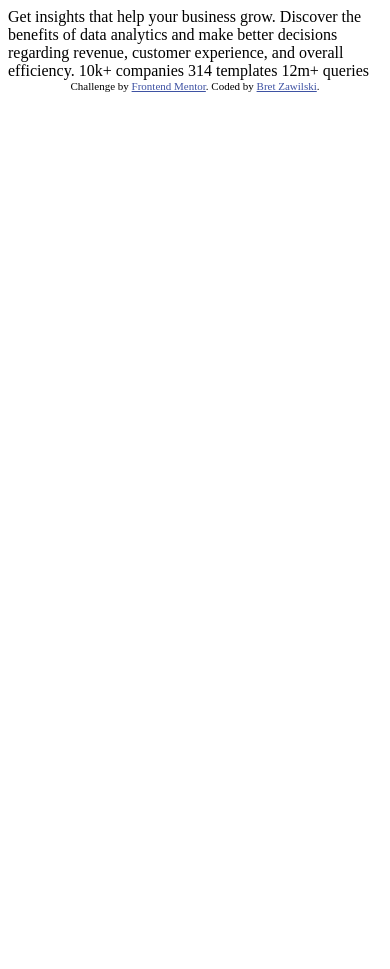
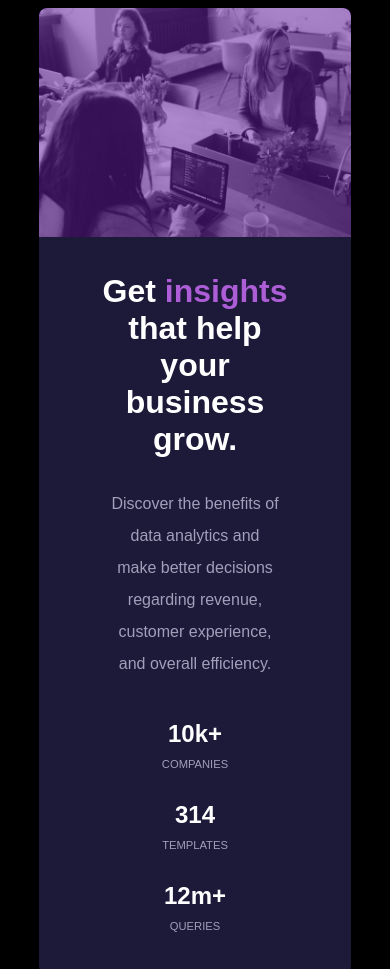
Before and after one commit to bretzawilski/stats-preview-card, a plain HTML site: page index.html in a window 390 px wide. Shown: the top 969 px of the page. Before the commit the page ends 844 px from the top, so only its background shows below. Drawn offline with Linux system fonts and the light colour scheme.

Commit message:
Rough cut works

```diff
--- a/index.html
+++ b/index.html
@@ -13,22 +13,44 @@
     />
 
     <title>Frontend Mentor | Stats preview card component</title>
-
-    <!-- Feel free to remove these styles or customise in your own stylesheet 👍 -->
-    <style>
-      .attribution {
-        font-size: 11px;
-        text-align: center;
-      }
-      .attribution a {
-        color: hsl(228, 45%, 44%);
-      }
-    </style>
+    <link rel="stylesheet" href="style.css" />
   </head>
   <body>
-    Get insights that help your business grow. Discover the benefits of data
-    analytics and make better decisions regarding revenue, customer experience,
-    and overall efficiency. 10k+ companies 314 templates 12m+ queries
+    <div id="container">
+      <div id="left">
+        <div id="left-container">
+          <h1 id="top">
+            Get <span class="color-pop">insights</span> that help your business
+            grow.
+          </h1>
+          <p id="description">
+            Discover the benefits of data analytics and make better decisions
+            regarding revenue, customer experience, and overall efficiency.
+          </p>
+        </div>
+        <div id="stats">
+          <h2 id="ten">10k+</h2>
+          <h2 id="three">314</h2>
+          <h2 id="twelve">12m+</h2>
+          <p id="companies">companies</p>
+          <p id="templates">templates</p>
+          <p id="queries">queries</p>
+        </div>
+      </div>
+      <div class="right">
+        <picture
+          ><source
+            srcset="images/image-header-desktop.jpg"
+            media="(min-width:1085px)"
+          />
+          <source
+            srcset="images/image-header-mobile.jpg"
+            media="(max-width: 1084px)"
+          />
+          <img src="images/image-header-desktop.jpg" alt="Please work" />
+        </picture>
+      </div>
+    </div>
 
     <div class="attribution">
       Challenge by
--- /dev/null
+++ b/style.css
@@ -0,0 +1,216 @@
+:root {
+  --color-pop: rgb(173, 94, 215);
+  --image-tint: rgba(139, 39, 227, 0.735);
+  --box-background: rgb(29, 25, 56);
+  --site-background: rgb(11, 12, 27);
+  --normal-text: rgb(162, 159, 186);
+}
+
+html {
+  box-sizing: border-box;
+}
+
+*,
+*:before,
+*:after {
+  box-sizing: inherit;
+}
+
+body {
+  background-color: black;
+  font-family: sans-serif;
+}
+
+@media screen and (max-width: 1084px) {
+  #container {
+    display: flex;
+    flex-direction: column;
+    margin-top: auto;
+    margin-left: auto;
+    margin-right: auto;
+    width: 80vw;
+    justify-items: end;
+  }
+  img {
+    opacity: 0.5;
+    width: 100%;
+    height: 100%;
+    justify-self: end;
+    display: block;
+    /* height: 100%; */
+    border-radius: 0.5rem 0.5rem 0 0;
+  }
+  .right {
+    order: 1;
+    height: 100%;
+    width: 100%;
+    justify-self: center;
+    background-color: var(--image-tint);
+    object-fit: cover;
+    overflow: hidden;
+    border-radius: 0.5rem 0.5rem 0 0;
+  }
+
+  #left {
+    display: grid;
+    order: 2;
+    color: white;
+    background-color: var(--box-background);
+    padding: 1rem 2.2rem;
+    justify-content: center;
+    border-radius: 0 0 0.5rem 0.5rem;
+    margin-bottom: 10%;
+  }
+
+  #left-container {
+    display: grid;
+    justify-items: center;
+    text-align: center;
+  }
+
+  #stats {
+    display: grid;
+    grid-template-columns: 1fr;
+    justify-items: center;
+    padding-bottom: 15px;
+  }
+
+  #stats > h2 {
+    margin-bottom: 0;
+  }
+
+  #stats > p {
+    margin-top: 10px;
+    text-transform: uppercase;
+    font-size: 0.7rem;
+  }
+
+  #ten {
+    order: 1;
+  }
+
+  #companies {
+    order: 2;
+  }
+  #three {
+    order: 3;
+  }
+  #templates {
+    order: 4;
+  }
+
+  #twelve {
+    order: 5;
+  }
+
+  #queries {
+    order: 6;
+  }
+
+  #top {
+    justify-self: center;
+    margin: 0 1.1rem;
+    padding-bottom: 30px;
+    padding-top: 20px;
+  }
+
+  #description {
+    justify-self: center;
+    line-height: 2rem;
+    margin: 0 2.3rem;
+    padding-bottom: 20px;
+  }
+}
+
+@media screen and (min-width: 1085px) {
+  h1 {
+    font-size: 2.1rem;
+    margin-top: 15px;
+  }
+
+  #container {
+    display: grid;
+    grid-template-columns: 1fr 1fr;
+    place-items: center;
+    height: 446px;
+    width: 1080px;
+    border-radius: 0.5rem;
+    margin: auto;
+    margin-top: 10rem;
+  }
+
+  #left {
+    width: 540px;
+    height: 446px;
+    border-radius: 0.5rem 0rem 0rem 0.5rem;
+    align-self: center;
+  }
+
+  #left-container {
+    display: flex;
+    flex-direction: column;
+    align-items: space-between;
+    margin-right: 3.5rem;
+  }
+
+  #left-container > p {
+    line-height: 1.6rem;
+  }
+
+  #stats {
+    display: grid;
+    grid-template-columns: 1fr 1fr 1fr;
+    align-content: end;
+  }
+
+  #stats > h2 {
+    align-self: end;
+    margin-top: 60px;
+    margin-bottom: 0;
+  }
+
+  #stats > p {
+    margin-top: 5px;
+    text-transform: uppercase;
+    font-size: 0.7rem;
+  }
+
+  .right {
+    border-radius: 0.5rem;
+    align-self: center;
+    width: 540px;
+    height: 446px;
+    background: linear-gradient(var(--image-tint), var(--image-tint)),
+      url(images/image-header-desktop.jpg);
+    border-radius: 0rem 0.5rem 0.5rem 0rem;
+  }
+
+  img {
+    border-radius: 0 0.5rem 0.5rem 0;
+    opacity: 0.5;
+  }
+
+  #left {
+    background-color: var(--box-background);
+    color: white;
+    padding: 3rem;
+  }
+}
+
+p {
+  color: var(--normal-text);
+}
+
+.color-pop {
+  color: var(--color-pop);
+}
+
+.attribution {
+  color: white;
+  text-align: center;
+  padding-top: 10%;
+}
+
+.attribution > a {
+  color: var(--color-pop);
+}
--- /dev/null
+++ b/style2.css
@@ -0,0 +1,26 @@
+:root {
+  --color-pop: rgb(173, 94, 215);
+  --image-tint: rgba(165, 62, 255, 0.536);
+  --box-background: rgb(29, 25, 56);
+  --site-background: rgb(11, 12, 27);
+  --normal-text: rgb(162, 159, 186);
+}
+
+html {
+  box-sizing: border-box;
+}
+
+*,
+*:before,
+*:after {
+  box-sizing: inherit;
+}
+
+body {
+  background-color: black;
+  font-family: sans-serif;
+  color: white;
+}
+
+.right {
+}
```
Also changed, not shown: test.html (added, +22 -0 lines).
